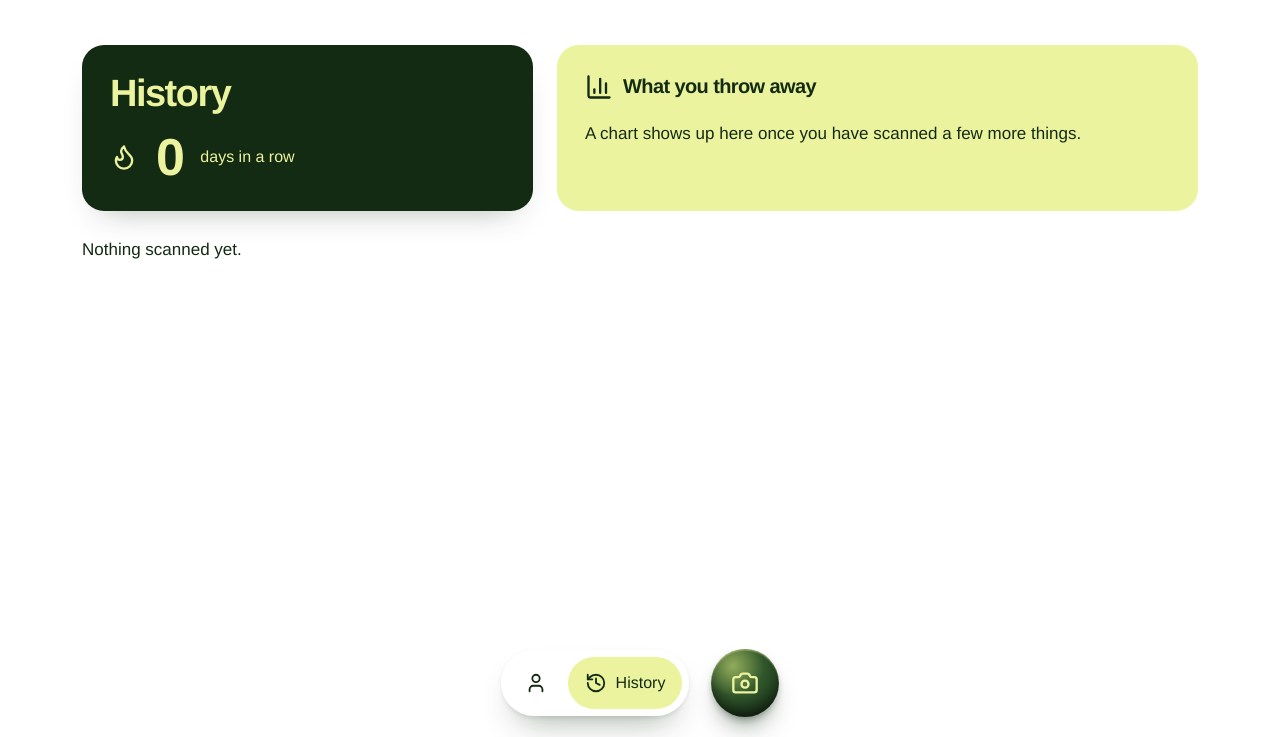
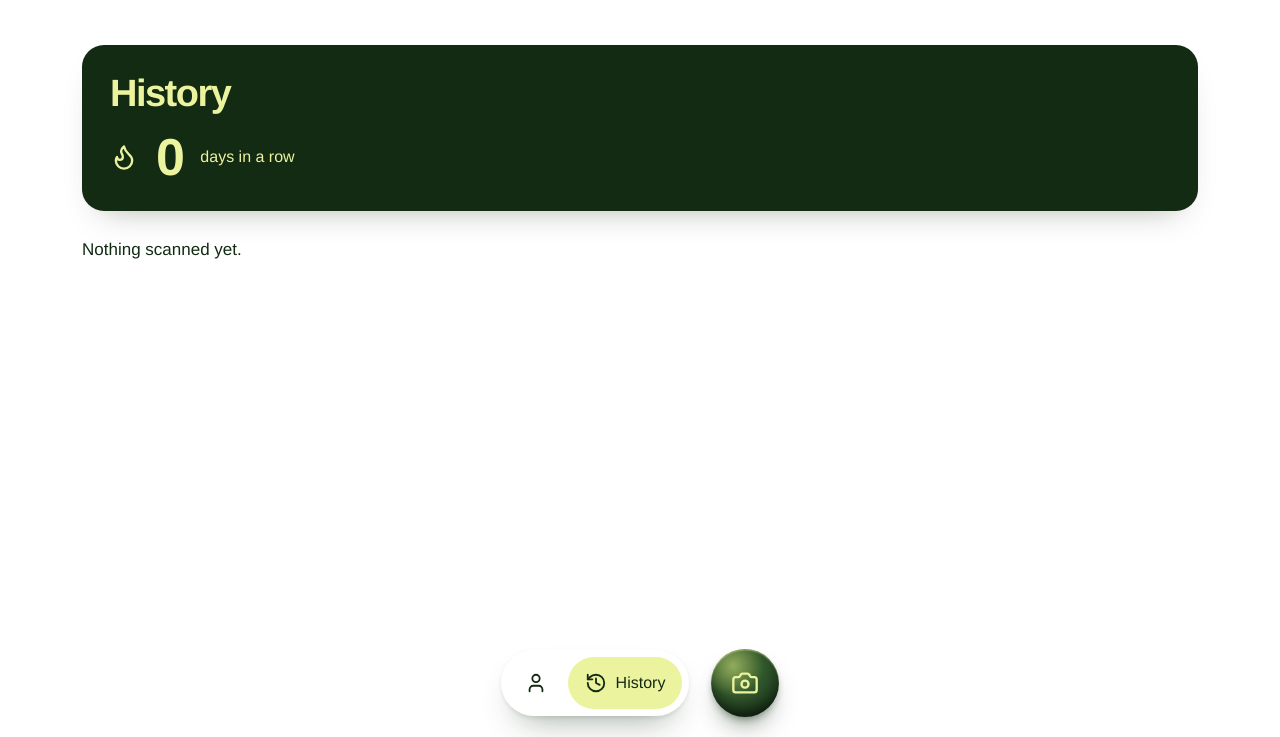
Before and after one commit to zantiagoup/Wasted, a website: page wasted/history.html in a window 1280 px wide. Shown: the part 63-800 px from the top of the page. Drawn offline with nearby package versions, Linux system fonts and the light colour scheme; a web font is replaced by a local one.

Commit message:
Removed text that was incorrect

```diff
--- a/wasted/history.html
+++ b/wasted/history.html
@@ -25,7 +25,7 @@
     <main id="main" class="w-main">
       <div class="row g-3 g-lg-4 align-items-stretch">
 
-        <div class="col-12 col-md-5">
+        <div class="col-12">
           <div class="w-tile w-tile--dark">
             <h1>History</h1>
             <div class="w-tile__foot">
@@ -35,13 +35,6 @@
                 <span class="w-streak__unit">days in a row</span>
               </div>
             </div>
-          </div>
-        </div>
-
-        <div class="col-12 col-md-7">
-          <div class="w-tile">
-            <div class="w-tile__head"><svg class="w-i w-i--lg" aria-hidden="true" focusable="false"><use href="#i-chart"/></svg><h2>What you throw away</h2></div>
-            <p>A chart shows up here once you have scanned a few more things.</p>
           </div>
         </div>
       </div>
```
